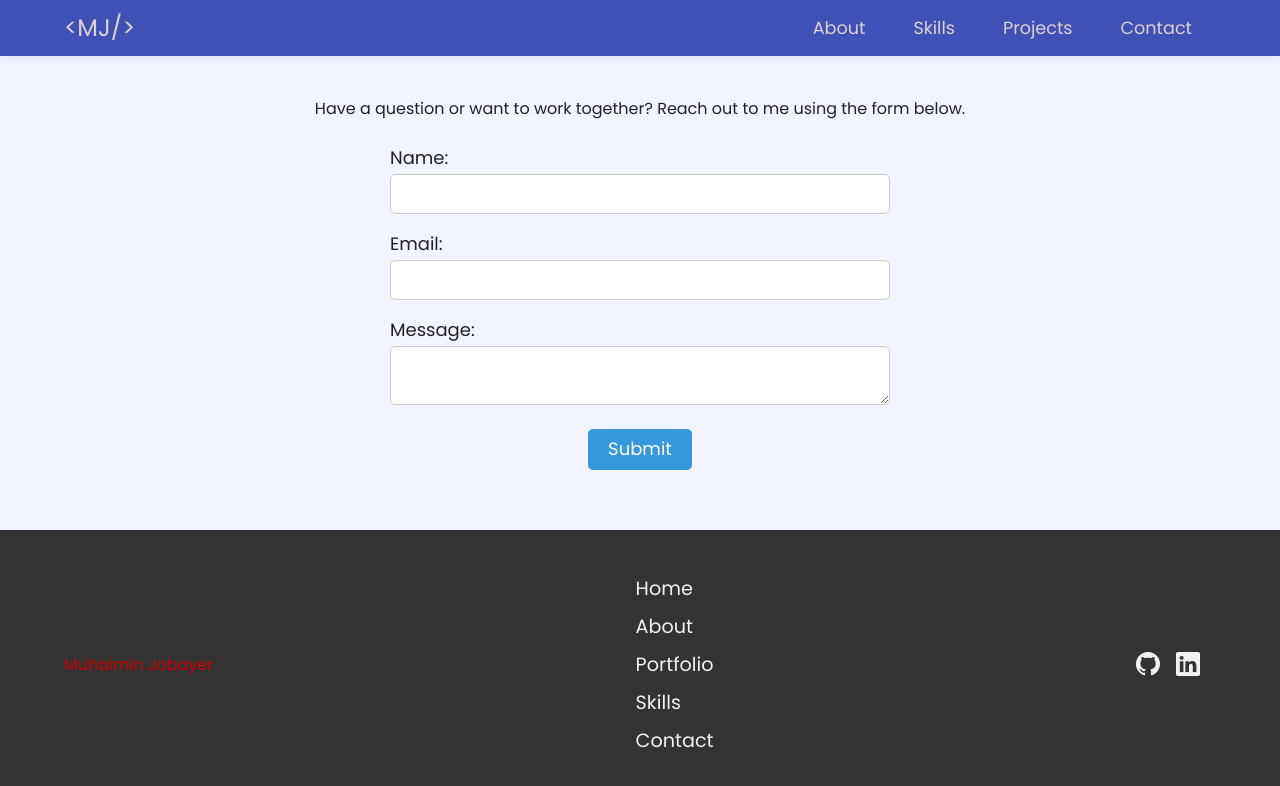
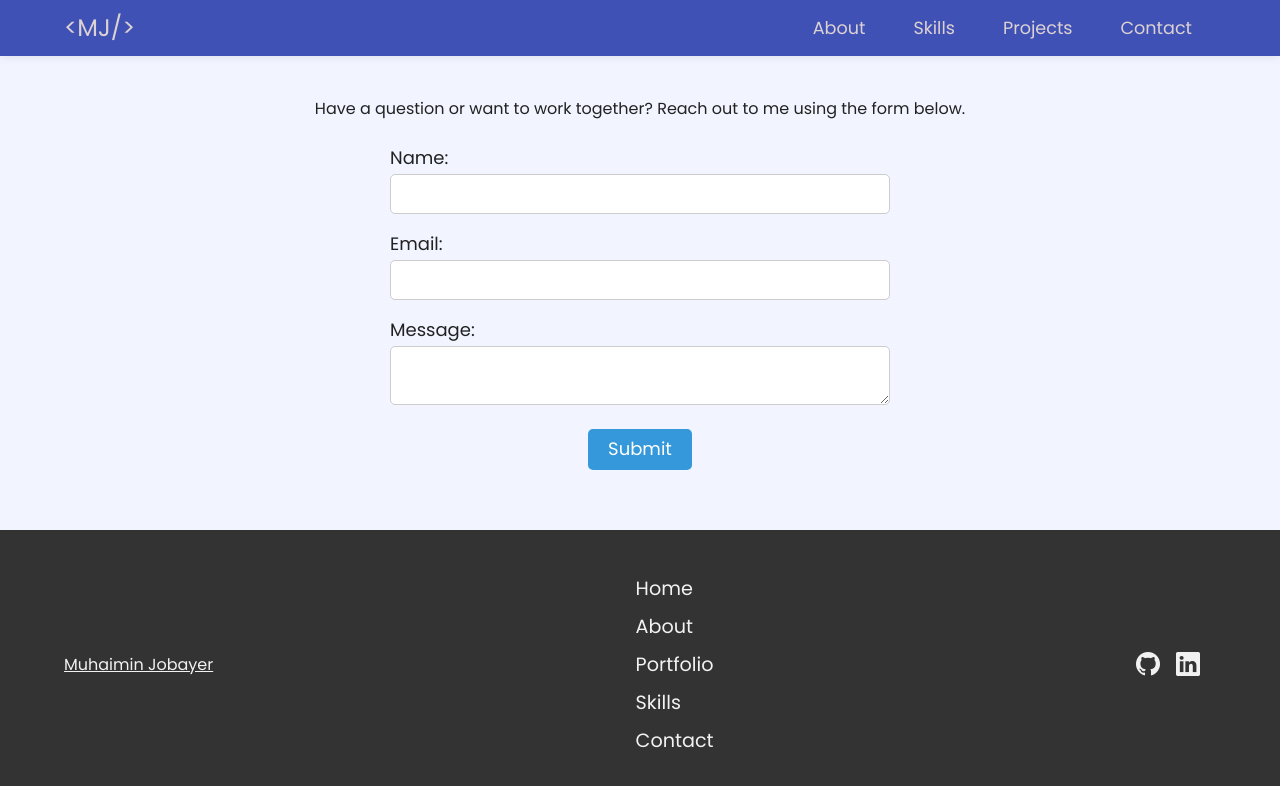
Before and after one commit to mmj05/my-portfolio-site, a React (Create React App) app: page / in a window 1280 px wide. In both pictures the pointer is over the link "Muhaimin Jobayer". Shown: the part 3290-4076 px from the top of the page. Built offline with nearby package versions, Linux system fonts and the light colour scheme; the HTML template or start-up script is replaced by a standard one.

Commit message:
Changed link text decoration

```diff
--- a/src/components/Footer/Footer.css
+++ b/src/components/Footer/Footer.css
@@ -33,7 +33,8 @@
 }
 
 .footer a:hover {
-  color: #d00000;
+  color: #f2f2f2;
+  text-decoration: underline;
 }
 
 .social-icon {
```
